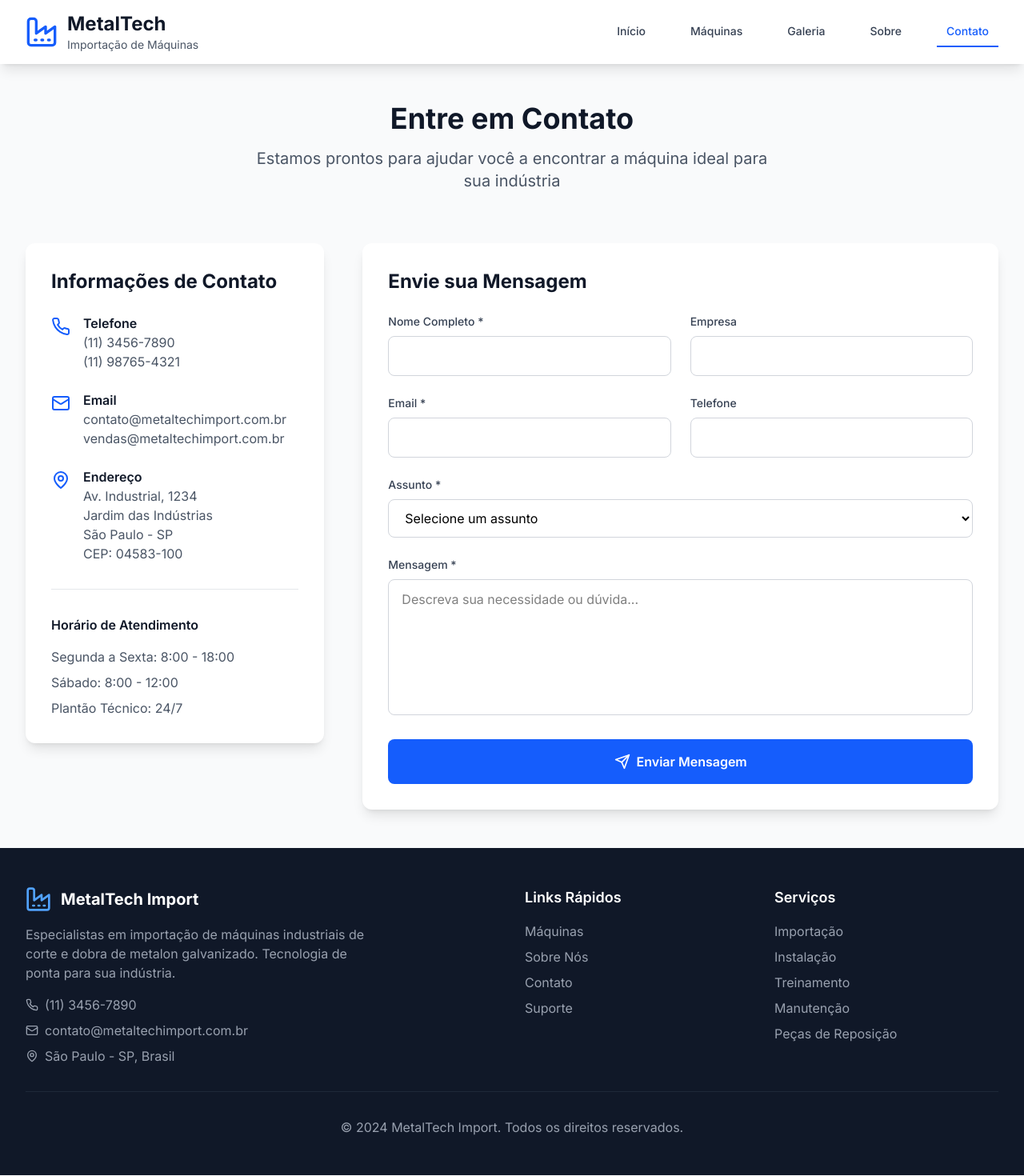
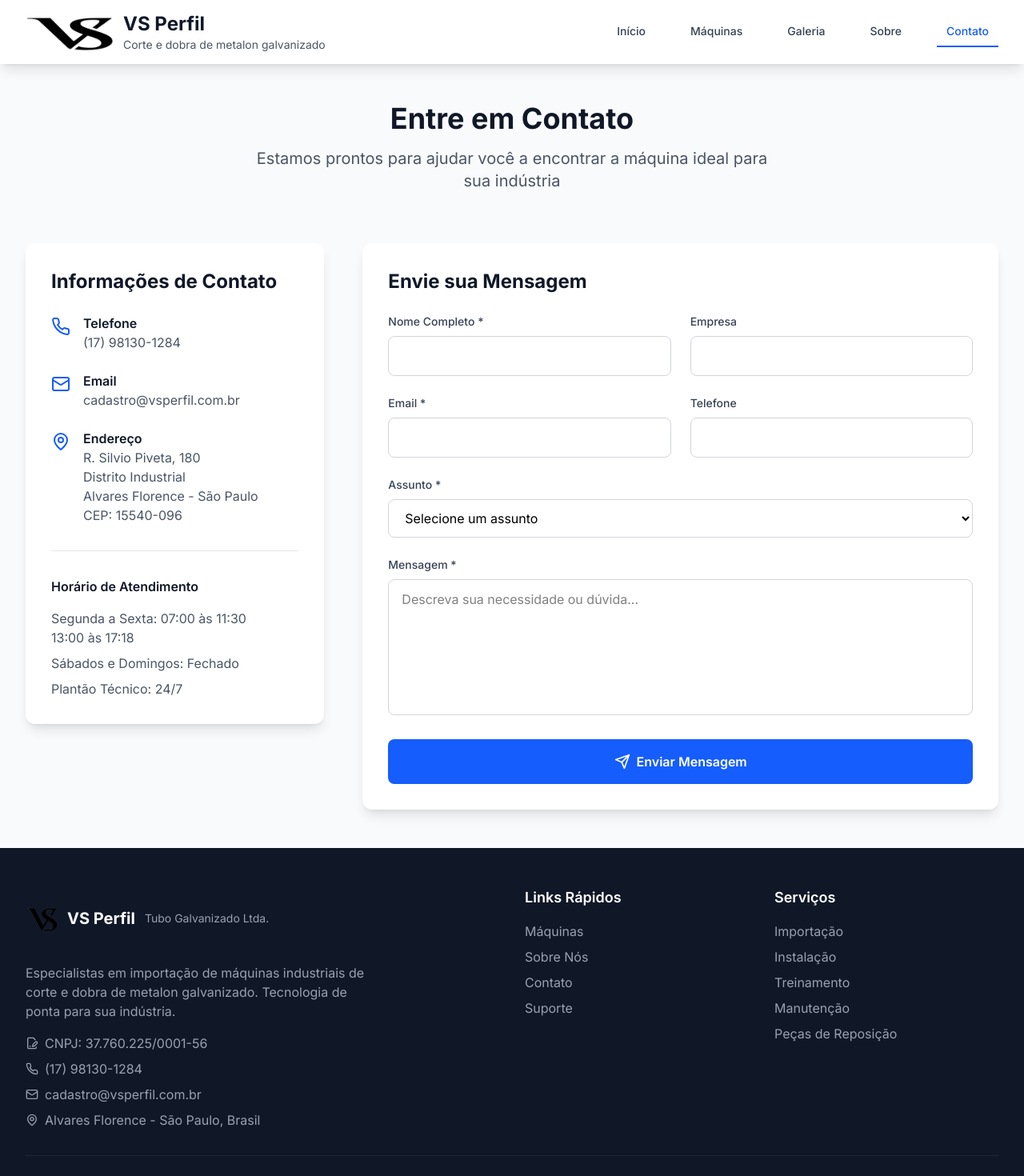
Before and after one commit to GustavoAndriani-Templates/VSPerfil, a React (Vite) app: page /contact in a window 1280 px wide. Shown: the top 1470 px of the page at 80% size. Built offline with nearby package versions, Linux system fonts and the light colour scheme.

Commit message:
Alterações de texto e configurações

```diff
--- a/index.html
+++ b/index.html
@@ -2,10 +2,10 @@
 <html lang="pt-BR">
   <head>
     <meta charset="UTF-8" />
-    <link rel="icon" type="image/svg+xml" href="/vite.svg" />
+    <link rel="icon" type="image/svg+xml" href="/logo-vsperfil.png" />
     <meta name="viewport" content="width=device-width, initial-scale=1.0" />
-    <meta name="description" content="MetalTech Import - Máquinas industriais de corte e dobra de metalon galvanizado">
-    <title>MetalTech Import - Máquinas Industriais</title>
+    <meta name="description" content="VS Perfil - Corte e dobra de metalon galvanizado">
+    <title>VS Perfil - Corte e dobra de metalon galvanizado</title>
     <link rel="preconnect" href="https://fonts.googleapis.com">
     <link rel="preconnect" href="https://fonts.gstatic.com" crossorigin>
     <link href="https://fonts.googleapis.com/css2?family=Inter:wght@300;400;500;600;700&display=swap" rel="stylesheet">
--- a/src/components/layout/Footer.tsx
+++ b/src/components/layout/Footer.tsx
@@ -1,5 +1,5 @@
 import React from 'react';
-import { Factory, Phone, Mail, MapPin } from 'lucide-react';
+import { Phone, Mail, MapPin, FileSignature } from 'lucide-react';
 import { Link } from 'react-router-dom';
 
 const Footer: React.FC = () => {
@@ -10,8 +10,10 @@ const Footer: React.FC = () => {
           {/* Company Info */}
           <div className="col-span-1 md:col-span-2">
             <div className="flex items-center space-x-3 mb-4">
-              <Factory className="h-8 w-8 text-blue-400" />
-              <span className="text-xl font-bold">MetalTech Import</span>
+              {/*<Factory className="h-8 w-8 text-blue-400" />*/}
+              <img src="/logo-vsperfil.png" className='w-10 h-20' />
+              <span className="text-xl font-bold">VS Perfil</span>
+              <span className="text-sm text-gray-400">Tubo Galvanizado Ltda.</span>
             </div>
             <p className="text-gray-400 mb-4 max-w-md">
               Especialistas em importação de máquinas industriais de corte e dobra
@@ -19,16 +21,20 @@ const Footer: React.FC = () => {
             </p>
             <div className="space-y-2 text-gray-400">
               <div className="flex items-center space-x-2">
+                <FileSignature className="h-4 w-4" />
+                <div>CNPJ: 37.760.225/0001-56 </div>
+              </div>
+              <div className="flex items-center space-x-2">
                 <Phone className="h-4 w-4" />
-                <span>(11) 3456-7890</span>
+                <span>(17) 98130-1284 </span>
               </div>
               <div className="flex items-center space-x-2">
                 <Mail className="h-4 w-4" />
-                <span>contato@metaltechimport.com.br</span>
+                <span>cadastro@vsperfil.com.br</span>
               </div>
               <div className="flex items-center space-x-2">
                 <MapPin className="h-4 w-4" />
-                <span>São Paulo - SP, Brasil</span>
+                <span>Alvares Florence - São Paulo, Brasil</span>
               </div>
             </div>
           </div>
@@ -58,7 +64,7 @@ const Footer: React.FC = () => {
         </div>
 
         <div className="border-t border-gray-800 mt-8 pt-8 text-center text-gray-400">
-          <p>&copy; 2024 MetalTech Import. Todos os direitos reservados.</p>
+          <p>&copy; 2025 VS PERFIL TUBO GALVANIZADO LTDA. Todos os direitos reservados.</p>
         </div>
       </div>
     </footer>
--- a/src/components/layout/Header.tsx
+++ b/src/components/layout/Header.tsx
@@ -1,7 +1,8 @@
 import React from 'react';
 import { Link, useLocation } from 'react-router-dom';
-import { Factory, Menu, X } from 'lucide-react';
+import { Menu, X } from 'lucide-react';
 import { useState } from 'react';
+import logo from '/logo-vsperfil.png';
 
 const Header: React.FC = () => {
   const [isMenuOpen, setIsMenuOpen] = useState(false);
@@ -21,10 +22,11 @@ const Header: React.FC = () => {
         <div className="flex justify-between items-center h-20">
           {/* Logo */}
           <Link to="/" className="flex items-center space-x-3">
-            <Factory className="h-10 w-10 text-blue-600" />
+            {/*<Factory className="h-10 w-10 text-blue-600" />*/}
+            <img src={logo} width={110} />
             <div>
-              <h1 className="text-2xl font-bold text-gray-900">MetalTech</h1>
-              <p className="text-sm text-gray-600">Importação de Máquinas</p>
+              <h1 className="text-2xl font-bold text-gray-900">VS Perfil</h1>
+              <p className="text-sm text-gray-600">Corte e dobra de metalon galvanizado</p>
             </div>
           </Link>
 
--- a/src/components/machines/MachineCard.tsx
+++ b/src/components/machines/MachineCard.tsx
@@ -1,7 +1,7 @@
 import React from 'react';
 import { Link } from 'react-router-dom';
 import { Machinery } from '../../types/machinery';
-import { Ruler, Zap, Calendar } from 'lucide-react';
+import { Ruler, Zap, Calendar, Dumbbell } from 'lucide-react';
 
 interface MachineCardProps {
   machine: Machinery;
@@ -40,7 +40,7 @@ const MachineCard: React.FC<MachineCardProps> = ({ machine }) => {
             <span>{machine.specifications.dimensions.length}x{machine.specifications.dimensions.width}mm</span>
           </div>
           <div className="flex items-center space-x-2 text-sm text-gray-600">
-            <Zap className="h-4 w-4 text-blue-600" />
+            <Dumbbell className="h-4 w-4 text-blue-600" />
             <span>{machine.specifications.weight}kg</span>
           </div>
           <div className="flex items-center space-x-2 text-sm text-gray-600">
--- a/src/components/machines/MachineDetails.tsx
+++ b/src/components/machines/MachineDetails.tsx
@@ -7,7 +7,8 @@ import {
   Calendar,
   ArrowLeft,
   Target,
-  Shield
+  Shield,
+  Dumbbell
 } from 'lucide-react';
 
 interface MachineDetailsProps {
@@ -107,7 +108,7 @@ const MachineDetails: React.FC<MachineDetailsProps> = ({ machines }) => {
                   </div>
                 </div>
                 <div className="flex items-center space-x-3 p-3 bg-gray-50 rounded-lg">
-                  <Zap className="h-6 w-6 text-blue-600" />
+                  <Dumbbell className="h-6 w-6 text-blue-600" />
                   <div>
                     <p className="text-sm text-gray-600">Peso</p>
                     <p className="font-semibold">{machine.specifications.weight} kg</p>
--- /dev/null
+++ b/src/global.d.ts
@@ -0,0 +1,5 @@
+declare module '*.png';
+declare module '*.jpg';
+declare module '*.jpeg';
+declare module '*.svg';
+declare module '*.gif';
--- a/src/pages/Contact.tsx
+++ b/src/pages/Contact.tsx
@@ -46,8 +46,7 @@ const Contact: React.FC = () => {
                   <Phone className="h-6 w-6 text-blue-600 mt-1" />
                   <div>
                     <h3 className="font-semibold text-gray-900">Telefone</h3>
-                    <p className="text-gray-600">(11) 3456-7890</p>
-                    <p className="text-gray-600">(11) 98765-4321</p>
+                    <p className="text-gray-600">(17) 98130-1284</p>
                   </div>
                 </div>
 
@@ -55,8 +54,7 @@ const Contact: React.FC = () => {
                   <Mail className="h-6 w-6 text-blue-600 mt-1" />
                   <div>
                     <h3 className="font-semibold text-gray-900">Email</h3>
-                    <p className="text-gray-600">contato@metaltechimport.com.br</p>
-                    <p className="text-gray-600">vendas@metaltechimport.com.br</p>
+                    <p className="text-gray-600">cadastro@vsperfil.com.br</p>
                   </div>
                 </div>
 
@@ -65,10 +63,10 @@ const Contact: React.FC = () => {
                   <div>
                     <h3 className="font-semibold text-gray-900">Endereço</h3>
                     <p className="text-gray-600">
-                      Av. Industrial, 1234<br />
-                      Jardim das Indústrias<br />
-                      São Paulo - SP<br />
-                      CEP: 04583-100
+                      R. Silvio Piveta, 180<br />
+                      Distrito Industrial<br />
+                      Alvares Florence - São Paulo<br />
+                      CEP: 15540-096
                     </p>
                   </div>
                 </div>
@@ -77,8 +75,8 @@ const Contact: React.FC = () => {
               <div className="mt-8 pt-8 border-t border-gray-200">
                 <h3 className="font-semibold text-gray-900 mb-4">Horário de Atendimento</h3>
                 <div className="space-y-2 text-gray-600">
-                  <p>Segunda a Sexta: 8:00 - 18:00</p>
-                  <p>Sábado: 8:00 - 12:00</p>
+                  <p>Segunda a Sexta: 07:00 às 11:30 <br/> 13:00 às 17:18</p>
+                  <p>Sábados e Domingos: Fechado</p>
                   <p>Plantão Técnico: 24/7</p>
                 </div>
               </div>
--- a/src/pages/Home.tsx
+++ b/src/pages/Home.tsx
@@ -24,8 +24,8 @@ const Home: React.FC<HomeProps> = ({ featuredMachines }) => {
   const timelineEvents = [
     {
       year: "2010",
-      title: "Fundação da MetalTech",
-      description: "Início das operações com foco em importação de máquinas industriais"
+      title: "Fundação da VS Perfil",
+      description: "Início das operações com foco em corte e dobra de metalon galvanizado"
     },
     {
       year: "2013",
```
Also changed, not shown: public/logo-vsperfil.png (added), public/logo-vsperfil.webp (added).
